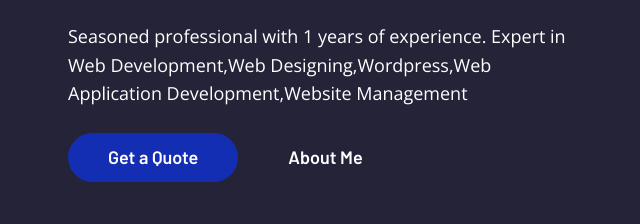
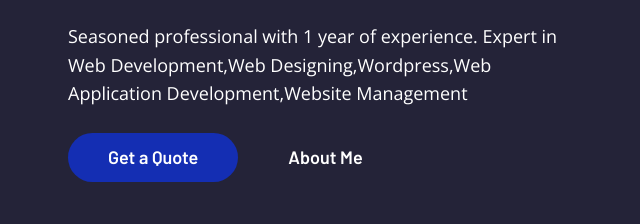
Before and after one commit to Priya-kolluru/travel, a plain HTML site: page index.html in a window 1280 px wide. Shown: the part 400-624 px from the top of the page, 67-707 px from the left. Drawn offline with nearby package versions, Linux system fonts and the light colour scheme.

Commit message:
Update index.html

```diff
--- a/index.html
+++ b/index.html
@@ -130,7 +130,7 @@
             </h2>
 
             <p class="hero-text">
-                Seasoned professional with 1 years of experience. Expert in Web Development,Web Designing,Wordpress,Web Application Development,Website Management
+                Seasoned professional with 1 year of experience. Expert in Web Development,Web Designing,Wordpress,Web Application Development,Website Management
             </p>
 
             <div class="btn-group">
```
